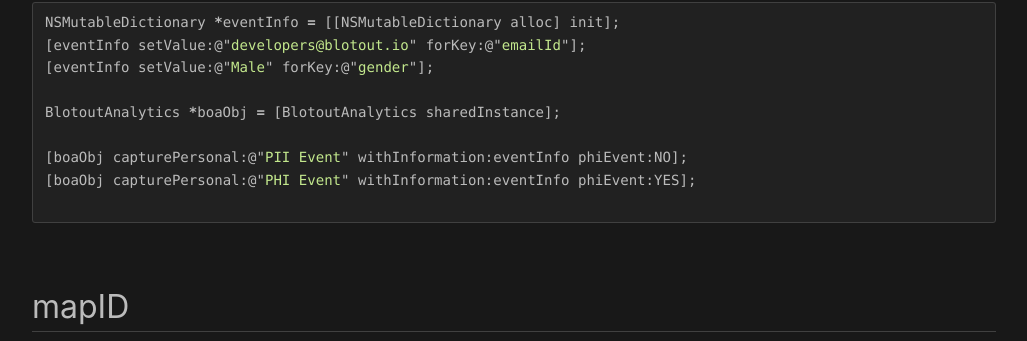
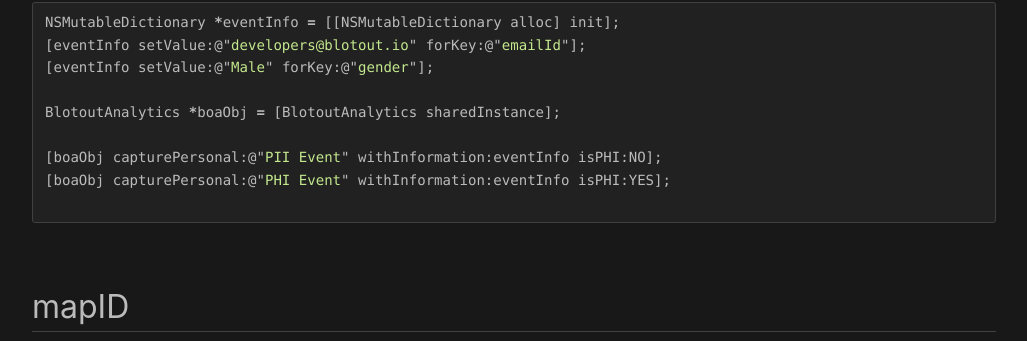
Before and after one commit to blotoutio/sdk-ios, a Jekyll site: the page built from docs/api.md, in a window 1280 px wide and 900 px high, scrolled down 2147 px. Shown: the part 111-452 px from the top of the window, without its empty margins (126-1153 px from the left). Built offline with Jekyll 4.4.1, drawn with Linux system fonts in a browser that asks for light colours; our own code applies the rules of GitHub Pages for plain Markdown files.

````diff
--- a/docs/api.md
+++ b/docs/api.md
@@ -79,8 +79,8 @@ NSMutableDictionary *eventInfo = [[NSMutableDictionary alloc] init];
 
 BlotoutAnalytics *boaObj = [BlotoutAnalytics sharedInstance];
 
-[boaObj capturePersonal:@"PII Event" withInformation:eventInfo phiEvent:NO];
-[boaObj capturePersonal:@"PHI Event" withInformation:eventInfo phiEvent:YES];
+[boaObj capturePersonal:@"PII Event" withInformation:eventInfo isPHI:NO];
+[boaObj capturePersonal:@"PHI Event" withInformation:eventInfo isPHI:YES];
 
 ```
 
````
Also changed, not shown: docs/migration.md (+1 -1 lines), docs/system_events.md (+1 -1 lines), 1 other file.
